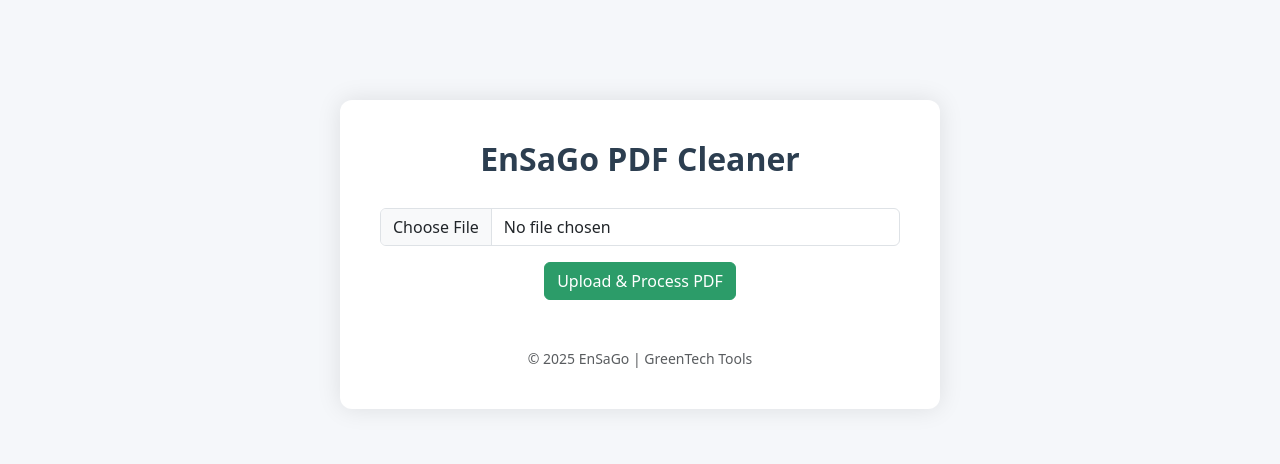
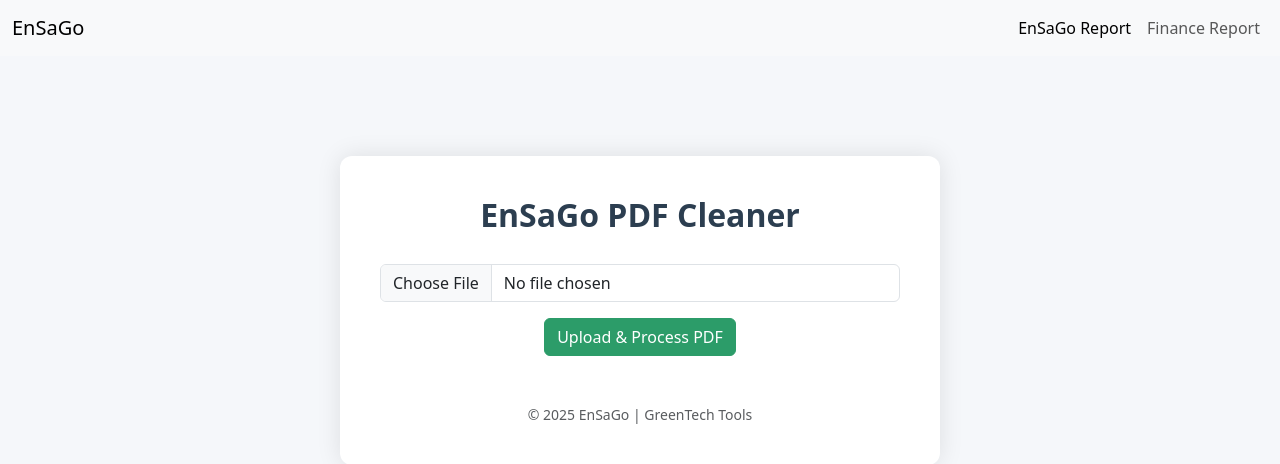
Before and after one commit to OKihichak/pdf_editor, a Flask app: page / in a window 1280 px wide. Shown: the top 464 px of the page. Run offline with Flask 3, Linux system fonts and the light colour scheme.

Commit message:
navbar added

```diff
--- a/templates/index.html
+++ b/templates/index.html
@@ -28,9 +28,33 @@
     .btn-primary:hover {
       background-color: #257b56;
     }
+    .navbar {
+      margin-bottom: 30px;
+    }
   </style>
 </head>
 <body>
+  <!-- Navbar -->
+  <nav class="navbar navbar-expand-lg navbar-light bg-light">
+    <div class="container-fluid">
+      <a class="navbar-brand" href="#">EnSaGo</a>
+      <button class="navbar-toggler" type="button" data-bs-toggle="collapse" data-bs-target="#navbarNav" aria-controls="navbarNav" aria-expanded="false" aria-label="Toggle navigation">
+        <span class="navbar-toggler-icon"></span>
+      </button>
+      <div class="collapse navbar-collapse" id="navbarNav">
+        <ul class="navbar-nav ms-auto">
+          <li class="nav-item">
+            <a class="nav-link active" href="/">EnSaGo Report</a>
+          </li>
+          <li class="nav-item">
+            <a class="nav-link" href="/finance-report">Finance Report</a>
+          </li>
+        </ul>
+      </div>
+    </div>
+  </nav>
+
+  <!-- Main content -->
   <div class="container text-center">
     <h2>EnSaGo PDF Cleaner</h2>
     <form action="/" method="post" enctype="multipart/form-data">
```
